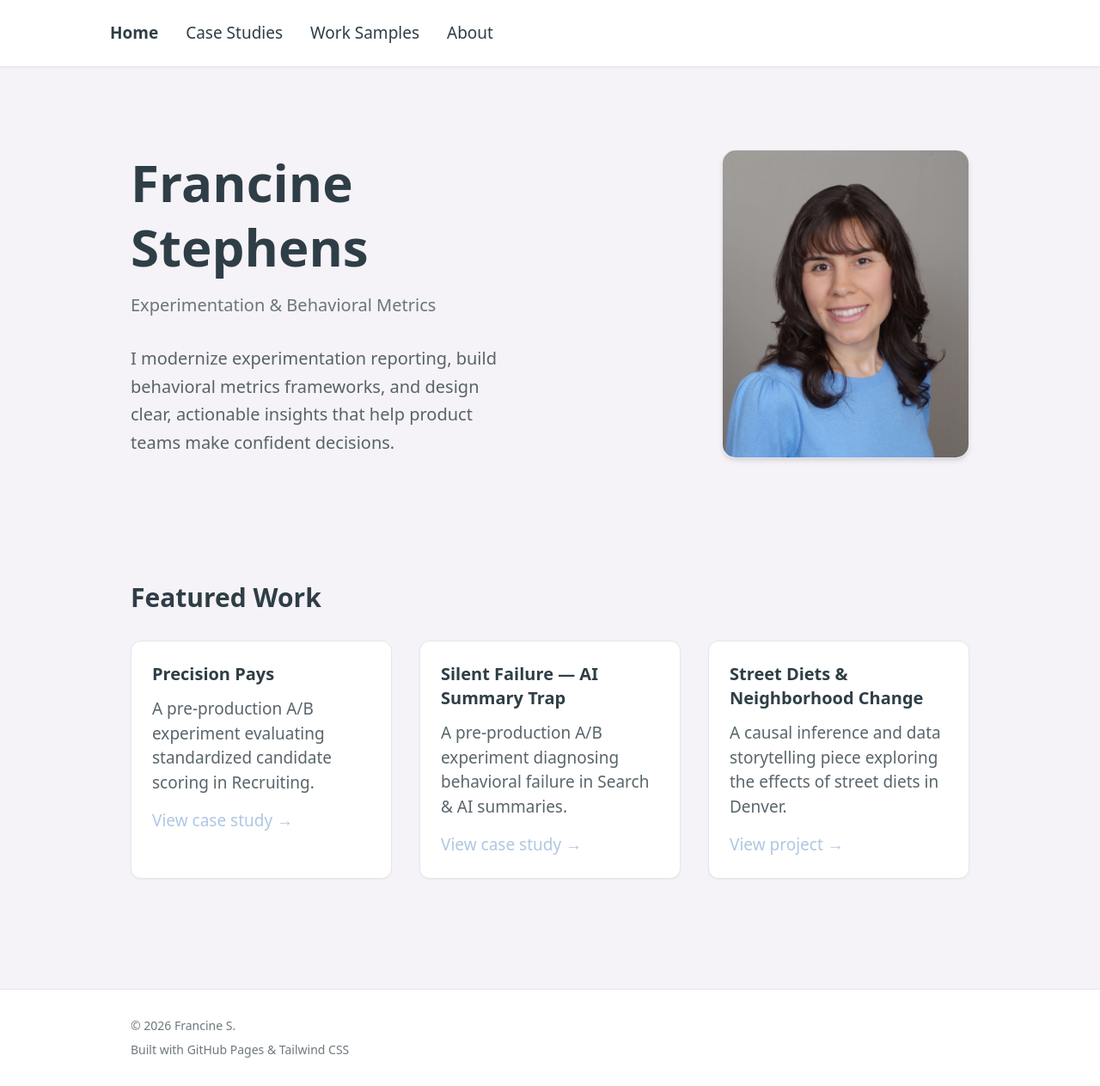
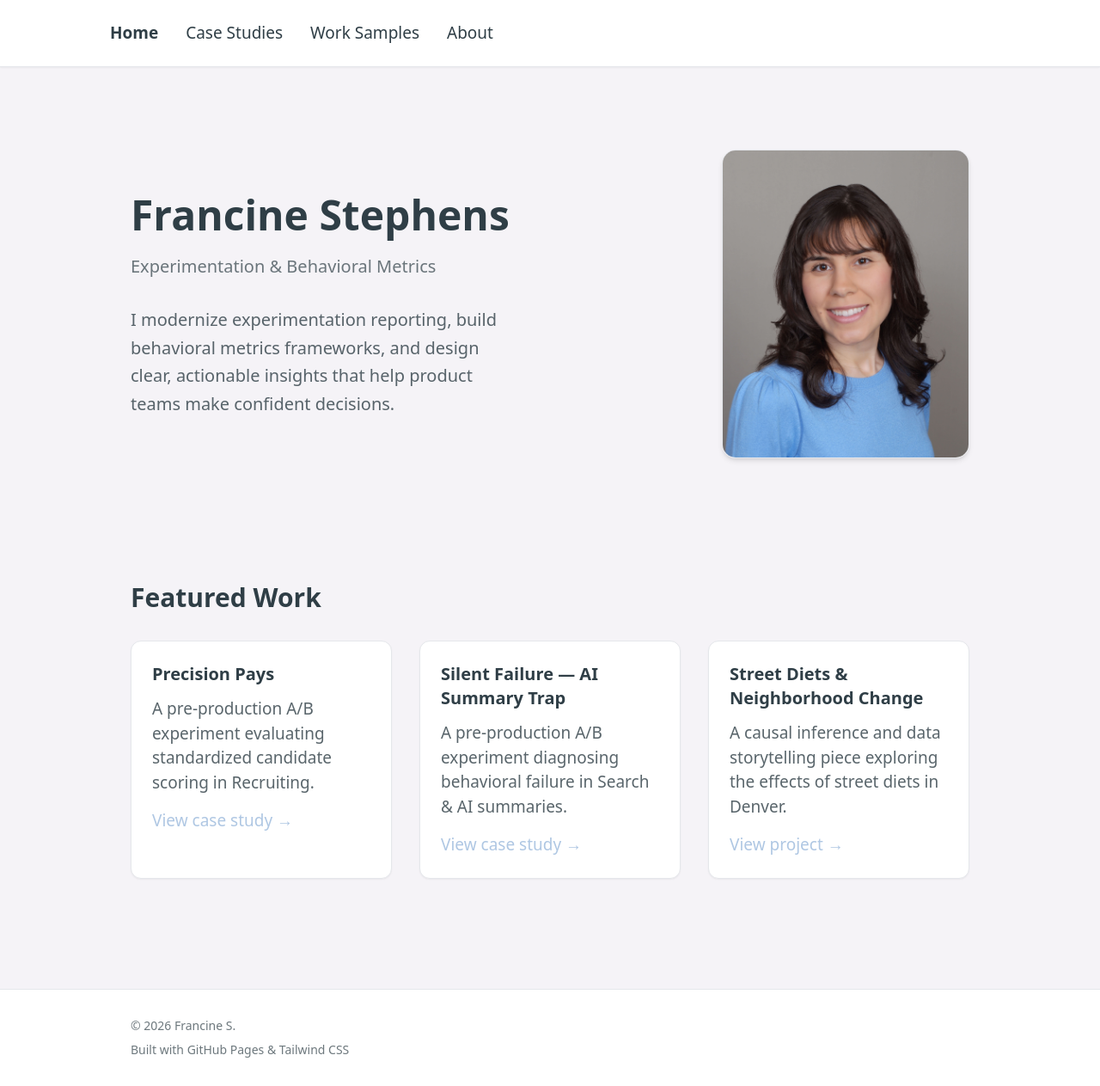
Before and after one commit to francine-i-stephens/francine-portfolio, a Jekyll site: the page index.html, which Jekyll copies as it is, in a window 1280 px wide. Shown: the whole page at 86% size. Built offline with Jekyll 4.4.1, drawn with Linux system fonts in a browser that asks for light colours; nearby versions of some CDN libraries.

Commit message:
Update index.html

```diff
--- a/index.html
+++ b/index.html
@@ -42,7 +42,7 @@
 
     <!-- Text -->
     <div>
-      <h1 class="text-6xl font-bold mb-4 leading-tight text-charcoal">
+      <h1 class="text-5xl font-bold mb-4 leading-tight text-charcoal">
         Francine Stephens
       </h1>
 
```
